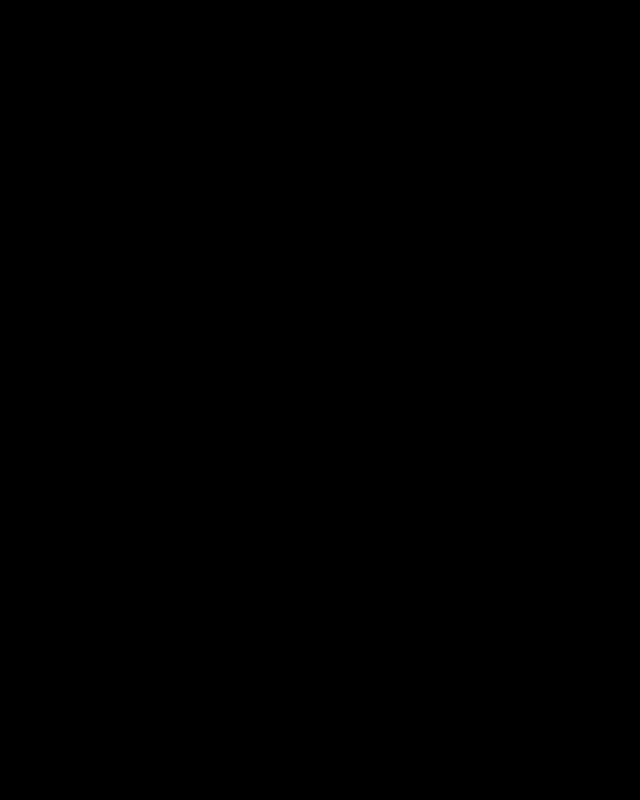
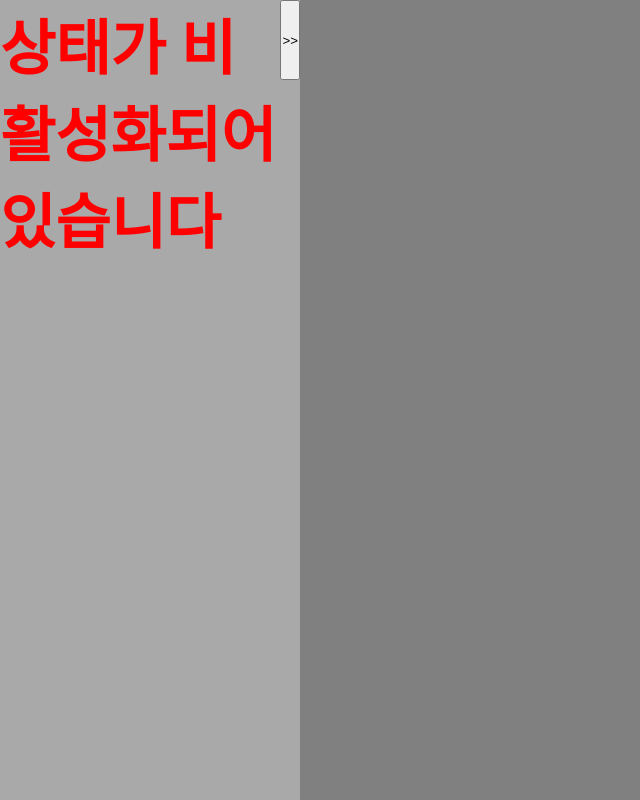
Before and after one commit to csm009177/searchHW, a website: page public/index.html in a window 1280 px wide. Shown: the whole page, without its empty margins (0-640 px from the left). Drawn offline with Linux system fonts and the light colour scheme.

Commit message:
want make toggle for side bar spread

```diff
--- a/public/index.html
+++ b/public/index.html
@@ -7,17 +7,52 @@
   <style>
     *{margin: 0; padding:0; box-sizing: border-box;}
     #root { width: 100vw; height: 100vh; }
+    #side { height: 100vh; position: absolute; font-size: 30px;}
+    #sideHead{ width: 300px; height: 10vh; display: flex; flex-direction: row;}
     #header { width: 100vw; height:10vh;}
     #loginBox{display: flex; flex-direction:column; flex-wrap: wrap; }
 
   </style>
 </head>
 <body>
-  <div id="root" style="background-color: black;">
+  <div id="root" style="background-color: gray">
+    <div id="side" style="background-color: darkgray;">
+      <div id="sideHead">
+        <h1 id="title" style="color:green">KIKITI</h1>
+        <button id="sideSpread"> >> </button>
+      </div>
+    </div>
     <div id="header">
       <div id="loginBox" style="width: 10vw; height: 10vh;"></div>
     </div>
   </div>
-  <script></script>
+  <script>
+    let sideStateData = { isActive : false };
+
+    const button = document.getElementById("sideSpread");
+    const title = document.getElementById("title");
+    const side = document.getElementById("side")
+    button.addEventListener('click', function() {
+      if(sideStateData.isActive) {
+        sideStateData.isActive = false;
+      } else {
+        sideStateData.isActive = true;
+      }
+      updateUI();
+    });
+    function updateUI() {
+      if (sideStateData.isActive) {
+        side.style.width = "0px;"
+        title.textContent = "상태가 활성화되어 있습니다";
+        title.style.color = "green";
+
+      } else {
+        side.style.width = "300px;"
+        title.textContent = "상태가 비활성화되어 있습니다";
+        title.style.color = "red"
+      }
+    }
+    updateUI() // 초기 UI 설정
+  </script>
 </body>
 </html>
```
